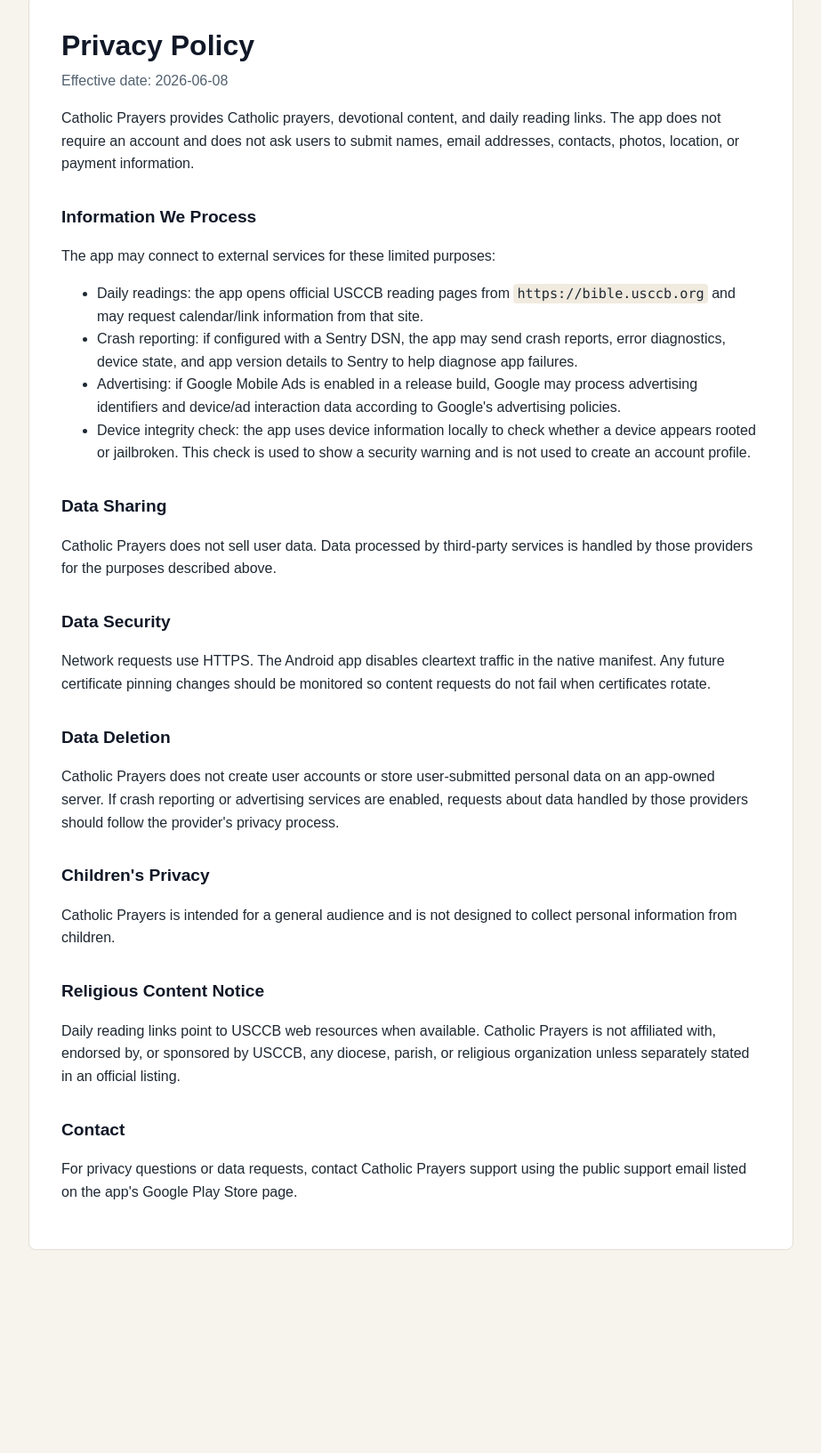
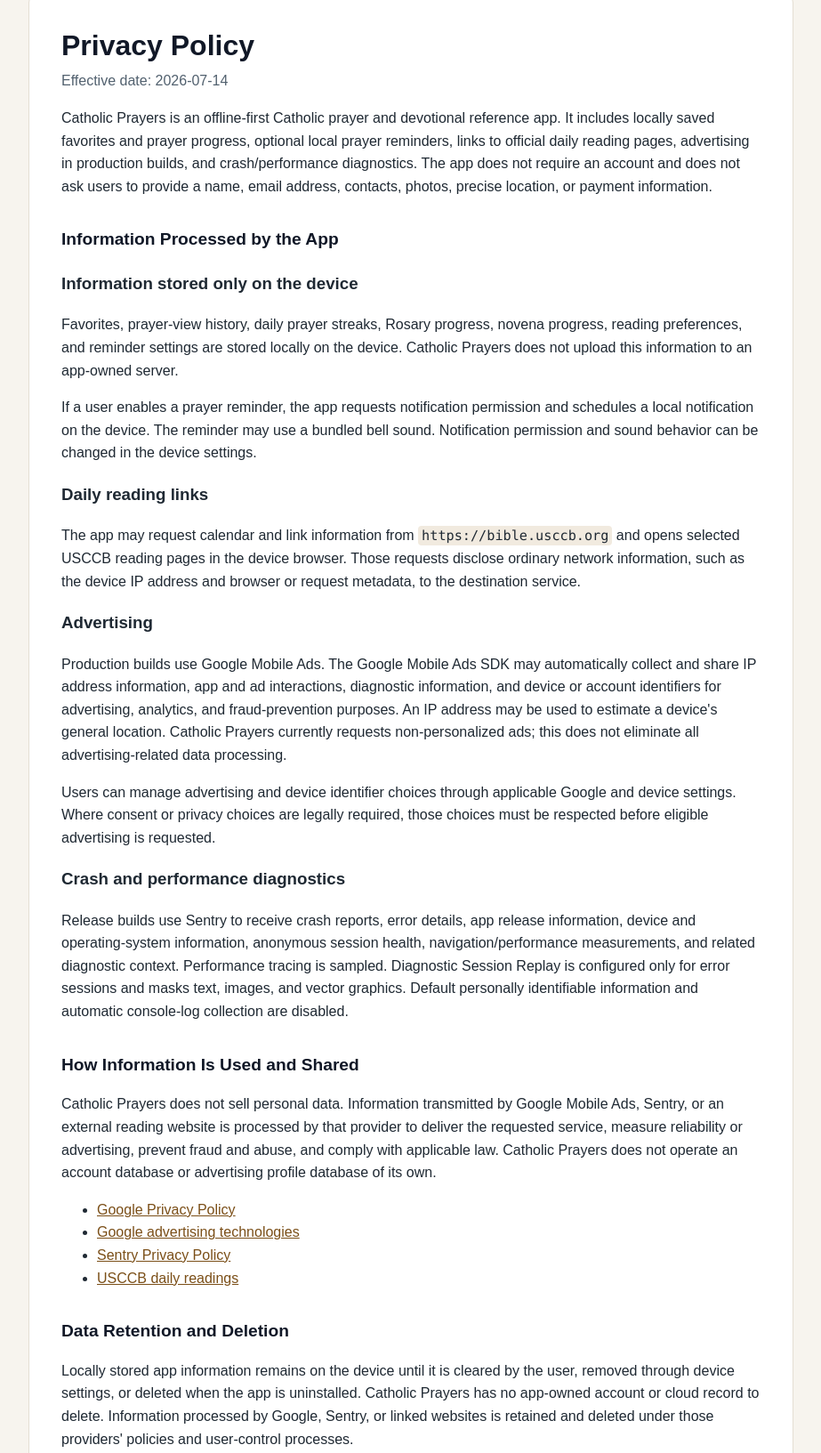
Before and after one commit to balvins435/catholic-prayers-privacy-policy, a plain HTML site: page index.html in a window 1280 px wide. Shown: the part 45-1678 px from the top of the page at 89% size, without its empty margins (178-1101 px from the left). Before the commit the page ends 1490 px from the top, so only its background shows below. Drawn offline with Linux system fonts and the light colour scheme.

Commit message:
updated the privacy

```diff
--- a/index.html
+++ b/index.html
@@ -76,36 +76,51 @@
 <body>
   <main>
     <h1>Privacy Policy</h1>
-    <p class="effective-date">Effective date: 2026-06-08</p>
+    <p class="effective-date">Effective date: 2026-07-14</p>
 
-    <p>Catholic Prayers provides Catholic prayers, devotional content, and daily reading links. The app does not require an account and does not ask users to submit names, email addresses, contacts, photos, location, or payment information.</p>
+    <p>Catholic Prayers is an offline-first Catholic prayer and devotional reference app. It includes locally saved favorites and prayer progress, optional local prayer reminders, links to official daily reading pages, advertising in production builds, and crash/performance diagnostics. The app does not require an account and does not ask users to provide a name, email address, contacts, photos, precise location, or payment information.</p>
 
-    <h2>Information We Process</h2>
-    <p>The app may connect to external services for these limited purposes:</p>
+    <h2>Information Processed by the App</h2>
+    <h3>Information stored only on the device</h3>
+    <p>Favorites, prayer-view history, daily prayer streaks, Rosary progress, novena progress, reading preferences, and reminder settings are stored locally on the device. Catholic Prayers does not upload this information to an app-owned server.</p>
+    <p>If a user enables a prayer reminder, the app requests notification permission and schedules a local notification on the device. The reminder may use a bundled bell sound. Notification permission and sound behavior can be changed in the device settings.</p>
+
+    <h3>Daily reading links</h3>
+    <p>The app may request calendar and link information from <code>https://bible.usccb.org</code> and opens selected USCCB reading pages in the device browser. Those requests disclose ordinary network information, such as the device IP address and browser or request metadata, to the destination service.</p>
+
+    <h3>Advertising</h3>
+    <p>Production builds use Google Mobile Ads. The Google Mobile Ads SDK may automatically collect and share IP address information, app and ad interactions, diagnostic information, and device or account identifiers for advertising, analytics, and fraud-prevention purposes. An IP address may be used to estimate a device's general location. Catholic Prayers currently requests non-personalized ads; this does not eliminate all advertising-related data processing.</p>
+    <p>Users can manage advertising and device identifier choices through applicable Google and device settings. Where consent or privacy choices are legally required, those choices must be respected before eligible advertising is requested.</p>
+
+    <h3>Crash and performance diagnostics</h3>
+    <p>Release builds use Sentry to receive crash reports, error details, app release information, device and operating-system information, anonymous session health, navigation/performance measurements, and related diagnostic context. Performance tracing is sampled. Diagnostic Session Replay is configured only for error sessions and masks text, images, and vector graphics. Default personally identifiable information and automatic console-log collection are disabled.</p>
+
+    <h2>How Information Is Used and Shared</h2>
+    <p>Catholic Prayers does not sell personal data. Information transmitted by Google Mobile Ads, Sentry, or an external reading website is processed by that provider to deliver the requested service, measure reliability or advertising, prevent fraud and abuse, and comply with applicable law. Catholic Prayers does not operate an account database or advertising profile database of its own.</p>
     <ul>
-      <li>Daily readings: the app opens official USCCB reading pages from <code>https://bible.usccb.org</code> and may request calendar/link information from that site.</li>
-      <li>Crash reporting: if configured with a Sentry DSN, the app may send crash reports, error diagnostics, device state, and app version details to Sentry to help diagnose app failures.</li>
-      <li>Advertising: if Google Mobile Ads is enabled in a release build, Google may process advertising identifiers and device/ad interaction data according to Google's advertising policies.</li>
-      <li>Device integrity check: the app uses device information locally to check whether a device appears rooted or jailbroken. This check is used to show a security warning and is not used to create an account profile.</li>
+      <li><a href="https://policies.google.com/privacy">Google Privacy Policy</a></li>
+      <li><a href="https://policies.google.com/technologies/ads">Google advertising technologies</a></li>
+      <li><a href="https://sentry.io/privacy/">Sentry Privacy Policy</a></li>
+      <li><a href="https://bible.usccb.org">USCCB daily readings</a></li>
     </ul>
 
-    <h2>Data Sharing</h2>
-    <p>Catholic Prayers does not sell user data. Data processed by third-party services is handled by those providers for the purposes described above.</p>
+    <h2>Data Retention and Deletion</h2>
+    <p>Locally stored app information remains on the device until it is cleared by the user, removed through device settings, or deleted when the app is uninstalled. Catholic Prayers has no app-owned account or cloud record to delete. Information processed by Google, Sentry, or linked websites is retained and deleted under those providers' policies and user-control processes.</p>
 
     <h2>Data Security</h2>
-    <p>Network requests use HTTPS. The Android app disables cleartext traffic in the native manifest. Any future certificate pinning changes should be monitored so content requests do not fail when certificates rotate.</p>
-
-    <h2>Data Deletion</h2>
-    <p>Catholic Prayers does not create user accounts or store user-submitted personal data on an app-owned server. If crash reporting or advertising services are enabled, requests about data handled by those providers should follow the provider's privacy process.</p>
+    <p>Network connections use HTTPS, and the Android production configuration disables cleartext traffic. No method of electronic transmission or storage is completely secure, but the app limits its own collection and keeps prayer preferences and progress on the device.</p>
 
     <h2>Children's Privacy</h2>
-    <p>Catholic Prayers is intended for a general audience and is not designed to collect personal information from children.</p>
+    <p>Catholic Prayers is intended for a general audience aged 13 and older and is not designed as a child-directed service. The app does not knowingly request personal information from children. If the app's intended audience changes, its advertising, consent, store declarations, and privacy practices must be reviewed before that change is published.</p>
 
-    <h2>Religious Content Notice</h2>
-    <p>Daily reading links point to USCCB web resources when available. Catholic Prayers is not affiliated with, endorsed by, or sponsored by USCCB, any diocese, parish, or religious organization unless separately stated in an official listing.</p>
+    <h2>Religious Content and Affiliation</h2>
+    <p>Daily reading links point to USCCB web resources when available. Catholic Prayers is not affiliated with, endorsed by, or sponsored by USCCB, the Holy See, any diocese, parish, religious order, or other religious organization unless separately stated in an official listing.</p>
+
+    <h2>Changes to This Policy</h2>
+    <p>This policy may be updated when app features, SDKs, or legal requirements change. The effective date at the top identifies the current version.</p>
 
     <h2>Contact</h2>
-    <p>For privacy questions or data requests, contact Catholic Prayers support using the public support email listed on the app's Google Play Store page.</p>
+    <p>For privacy questions or data requests, contact Catholic Prayers at <a href="mailto:vinnbalvins@gmail.com">vinnbalvins@gmail.com</a>.</p>
   </main>
 </body>
 </html>
```
